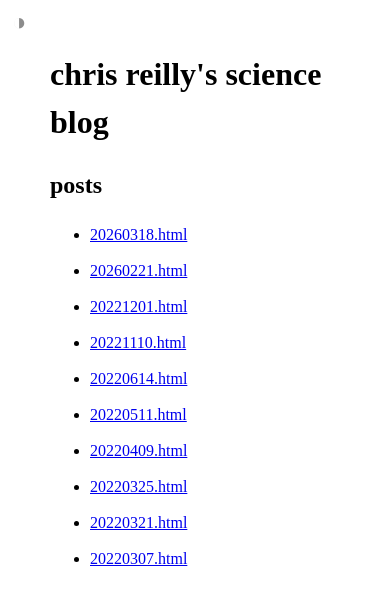
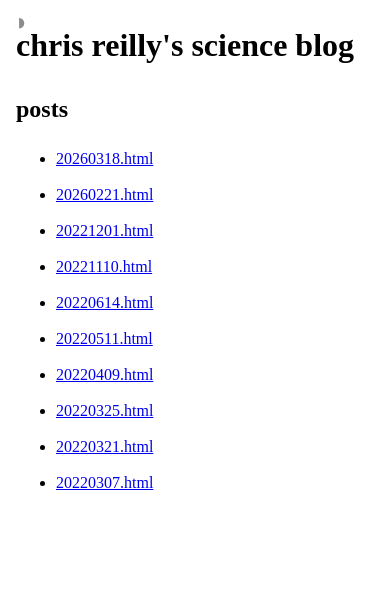
Before and after one commit to creilly/blog, a PHP site: page /index.php in a window 390 px wide. Shown: the top 605 px of the page. Run offline with PHP 8.4, Linux system fonts and the light colour scheme.

Commit message:
auto width on mobile

```diff
--- a/style.css
+++ b/style.css
@@ -55,6 +55,11 @@ body.dark hr {
 }
 
 @media (max-width: 700px) {
+  body {
+    max-width: none;
+    margin: 16px;
+  }
+
   #dm {
     font-size: 24px;
     top: 8px;
```
